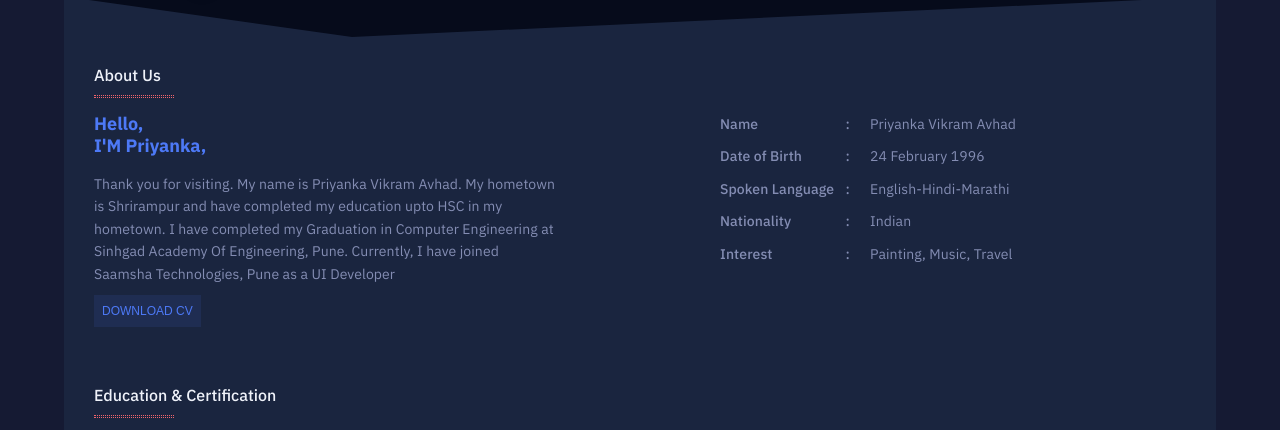
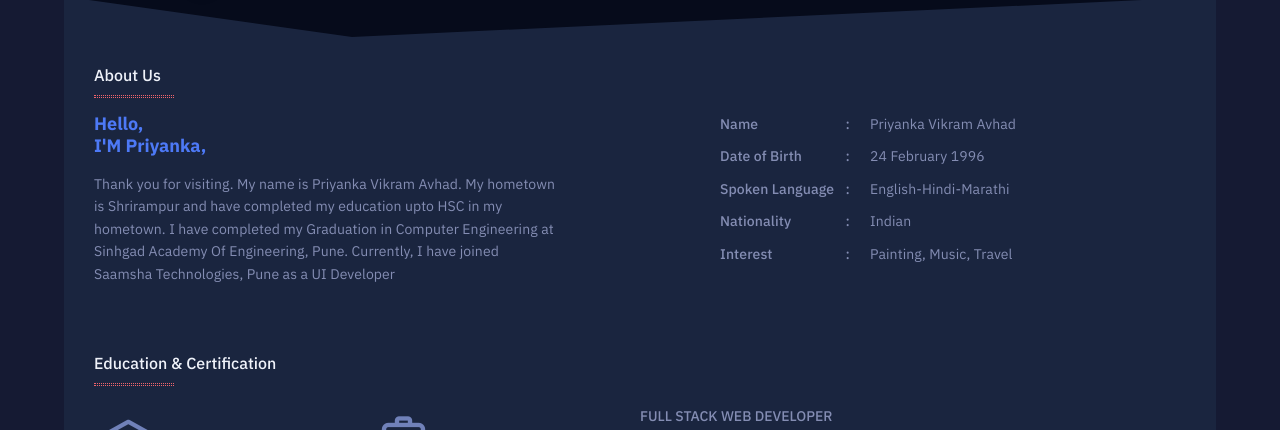
Before and after one commit to Priya724/PriyankaA_Portfolio.github.io, a plain HTML site: page index.html in a window 1280 px wide. Shown: the part 285-715 px from the top of the page. Drawn offline with nearby package versions, Linux system fonts and the light colour scheme; animation ran at ten frames a second.

Commit message:
Update index.html

```diff
--- a/index.html
+++ b/index.html
@@ -95,7 +95,7 @@
                         have completed my education upto HSC in my hometown.
                         I have completed my Graduation in Computer Engineering at Sinhgad Academy Of Engineering, Pune. Currently,
                         I have joined Saamsha Technologies, Pune as a UI Developer</p>
-                        <button class= "button button2" type="submit" onclick="window.location.href='Priyanka_Avhad_CV.pdf'">DOWNLOAD CV</button>
+
                 </div>
                 <div class="right">
                     <p>
```
